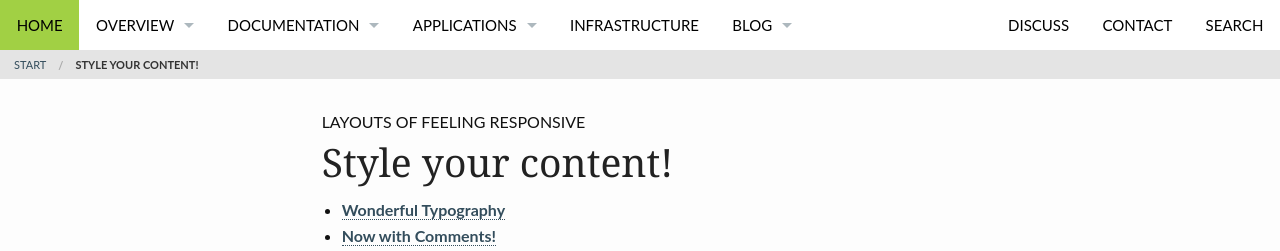
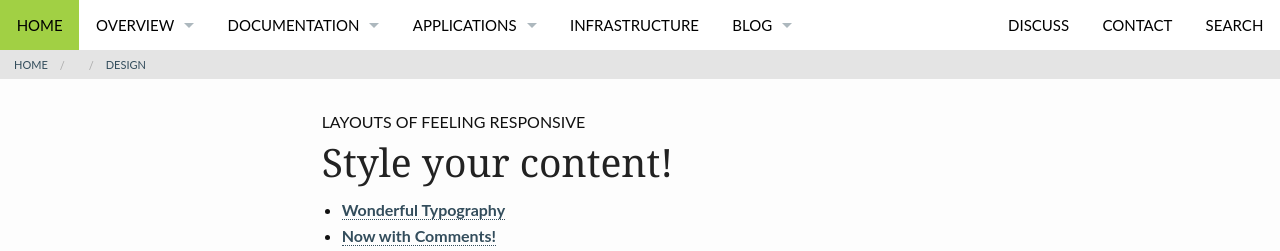
Before and after one commit to AAROC/CODE-RADE, a Jekyll site: the page built from pages/design.md, in a window 1280 px wide. Shown: the top 251 px of the page. Built offline with Jekyll 4.4.1, drawn with Linux system fonts in a browser that asks for light colours; nearby versions of some CDN libraries.

Commit message:
Changing the layout of the breadcrumbs

```diff
--- a/_data/language.yml
+++ b/_data/language.yml
@@ -17,7 +17,7 @@ if_you_are_not_redirected_automatically: "If you are not redirected automaticall
 click_here: "click here"
 next_post_in: "Next Post in"
 previous_post_in: "Previous Post in"
-breadcrumb_start: "Start"
+breadcrumb_start: "Home"
 edit: "Edit"
 this_content_is_open_source: "This content is open source."
 help_improve_it: "Help improve it"
--- a/_includes/breadcrumb
+++ b/_includes/breadcrumb
@@ -1,17 +1,18 @@
 {% comment %}
-*
-*  http://stackoverflow.com/questions/9612235/what-are-some-good-ways-to-implement-breadcrumbs-on-a-jekyll-site
-*
+http://stackoverflow.com/questions/9612235/what-are-some-good-ways-to-implement-breadcrumbs-on-a-jekyll-site
+
 {% endcomment %}
 
 <nav class="breadcrumbs" role="menubar" aria-label="breadcrumbs">
  <a href="{{ site.url }}">{{ site.data.language.breadcrumb_start }}</a>
  {% assign crumbs = page.url | split: '/' %}
-   {% for crumb in crumbs offset: 1 %}
+   {% for crumb in crumbs %}
+ <a href="{{site.url }}/{{ crumb  }}">{{crumb}}</a>
+ <!--
     {% if forloop.last %}
         <a class="current">{{ page.title }}</a>
     {% else %}
         <a href="{{ site.url }}{% assign crumb_limit = forloop.index | plus: 1 %}{% for crumb in crumbs limit: crumb_limit %}{{ crumb | append: '/' }}{% endfor %}">{{ crumb | replace:'-',' ' }}</a>
-    {% endif %}
+    {% endif %} -->
   {% endfor %}
 </nav>
```
